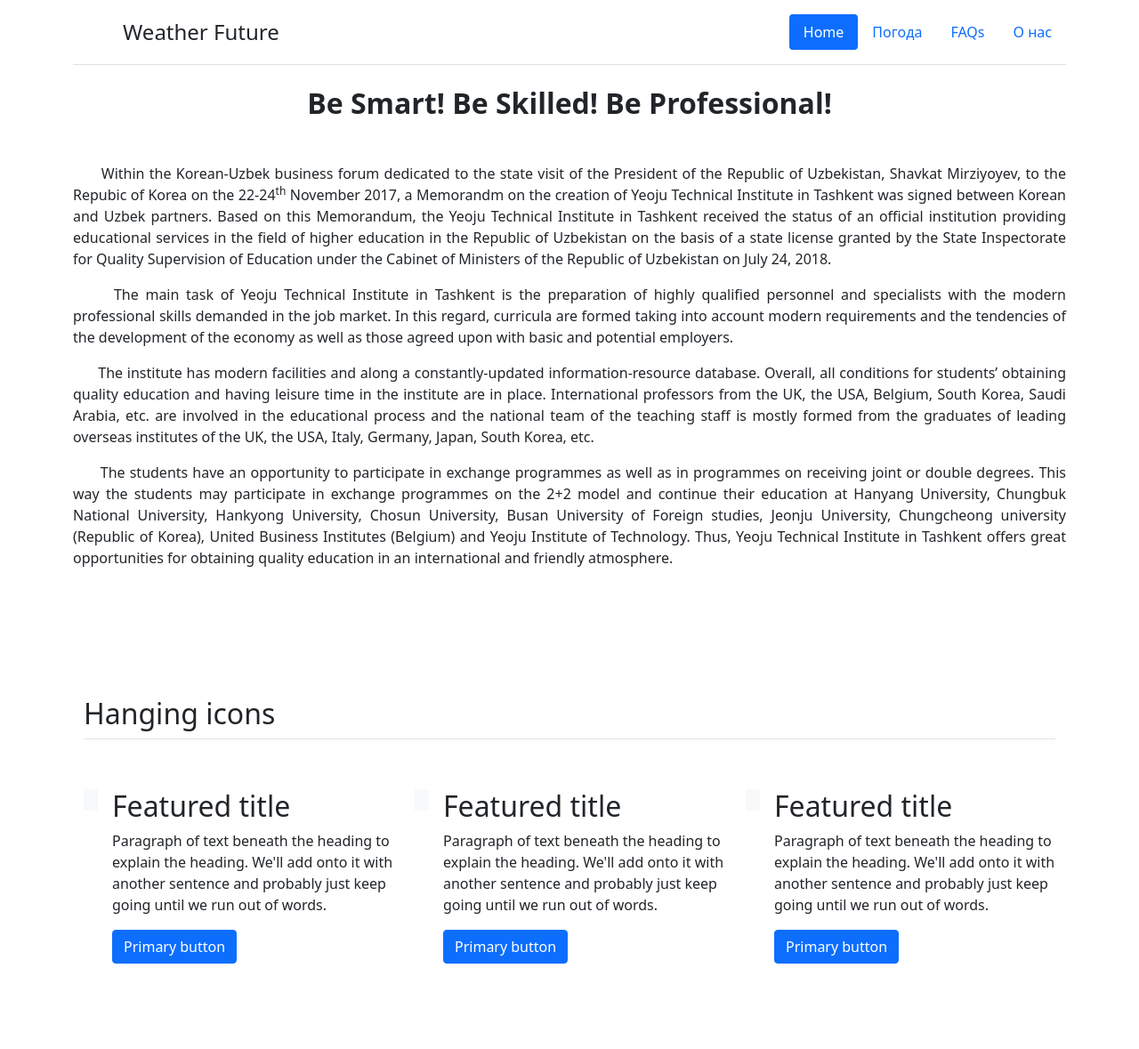
After one commit to Abduraxmonnn/WeatherApp, a Django app: page /info.html in a window 1280 px wide. The commit adds this page. Shown: the whole page at 89% size. Run offline with Django 3.2, Linux system fonts and the light colour scheme.

Commit message:
add html

```diff
--- a/app/api.py
+++ b/app/api.py
@@ -2,6 +2,14 @@
 import requests
 from .models import City
 from .forms import CityForm
+
+
+def main(request):
+    return render(request, 'weather/main.html')
+
+
+def info(request):
+    return render(request, 'weather/info.html')
 
 
 def index(request):
@@ -23,11 +31,13 @@
         city_info = {
             'city': city.name,
             'temp': res["main"]["temp"],
-            'icon': res["weather"][0]["icon"]
+            'icon': res["weather"][0]["icon"],
+            'description': res['weather'][0]['description'],
+            'speed': res['wind']['speed']
         }
 
         all_cities.append(city_info)
 
-    context = {'all_info': all_cities, 'form': form}
+        context = {'all_info': all_cities, 'form': form}
 
-    return render(request, 'weather/index.html', context)
+        return render(request, 'weather/index.html', context)
--- /dev/null
+++ b/app/templates/weather/info.html
@@ -0,0 +1,113 @@
+<!DOCTYPE html>
+<html lang="en">
+<head>
+    <meta charset="UTF-8">
+    <title>О нас</title>
+    <link rel="stylesheet" href="https://cdn.jsdelivr.net/npm/bootstrap@5.1.3/dist/css/bootstrap.min.css">
+</head>
+</body>
+<div class="main-content">
+    <div class="container">
+        <header class="d-flex flex-wrap justify-content-center py-3 mb-4 border-bottom">
+            <a href="/" class="d-flex align-items-center mb-3 mb-md-0 me-md-auto text-dark text-decoration-none">
+                <svg class="bi me-3" width="40" height="32">
+                    <use xlink:href="#bootstrap"></use>
+                </svg>
+                <span class="fs-4">Weather Future</span>
+            </a>
+
+            <ul class="nav nav-pills">
+                <li class="nav-item"><a href="main.html" class="nav-link active" aria-current="page">Home</a></li>
+                <li class="nav-item"><a href="index.html" class="nav-link">Погода</a></li>
+                <li class="nav-item"><a href="#" class="nav-link">FAQs</a></li>
+                <li class="nav-item"><a href="info.html" class="nav-link">О нас</a></li>
+            </ul>
+        </header>
+    </div>
+
+    <div class="container">
+        <h2 data-fontsize="34" data-lineheight="50" style="text-align: center;"><strong>Be Smart! Be Skilled! Be
+            Professional!</strong></h2>
+
+        <p style="text-align: center;">&nbsp;</p>
+
+        <p style="text-align: justify;">&nbsp; &nbsp; &nbsp; Within the Korean-Uzbek business forum dedicated to the
+            state visit of the President of the Republic of Uzbekistan, Shavkat Mirziyoyev, to the Repubic of Korea on
+            the 22-24<sup>th</sup>&nbsp;November 2017, a Memorandm on the creation of Yeoju Technical Institute in
+            Tashkent was signed between Korean and Uzbek partners. Based on this Memorandum, the Yeoju Technical
+            Institute in Tashkent received the status of an official institution providing educational services in the
+            field of higher education in the Republic of Uzbekistan on the basis of a state license granted by the State
+            Inspectorate for Quality Supervision of Education under the Cabinet of Ministers of the Republic of
+            Uzbekistan on July 24, 2018.</p>
+
+        <p style="text-align: justify;">&nbsp; &nbsp; &nbsp; The main task of Yeoju Technical Institute in Tashkent is
+            the preparation of highly qualified personnel and specialists with the modern professional skills demanded
+            in the job market. In this regard, curricula are formed taking into account modern requirements and the
+            tendencies of the development of the economy as well as those agreed upon with basic and potential
+            employers.</p>
+
+        <p style="text-align: justify;">&nbsp; &nbsp; &nbsp; The institute has modern facilities and along a
+            constantly-updated information-resource database. Overall, all conditions for students’ obtaining quality
+            education and having leisure time in the institute are in place. International professors from the UK, the
+            USA, Belgium, South Korea, Saudi Arabia, etc. are involved in the educational process and the national team
+            of the teaching staff is mostly formed from the graduates of leading overseas institutes of the UK, the USA,
+            Italy, Germany, Japan, South Korea, etc.</p>
+
+        <p style="text-align: justify;">&nbsp; &nbsp; &nbsp; The students have an opportunity to participate in exchange
+            programmes as well as in programmes on receiving joint or double degrees. This way the students may
+            participate in exchange programmes on the 2+2 model and continue their education at Hanyang University,
+            Chungbuk National University, Hankyong University, Chosun University, Busan University of Foreign studies,
+            Jeonju University, Chungcheong university (Republic of Korea), United Business Institutes (Belgium) and
+            Yeoju Institute of Technology. Thus, Yeoju Technical Institute in Tashkent offers great opportunities for
+            obtaining quality education in an international and friendly atmosphere.</p>
+
+        <p style="text-align: justify;">&nbsp;</p>
+
+        <p style="text-align: justify;">&nbsp;</p>
+    </div>
+
+    <div class="container px-4 py-5" id="hanging-icons">
+    <h2 class="pb-2 border-bottom">Hanging icons</h2>
+    <div class="row g-4 py-5 row-cols-1 row-cols-lg-3">
+      <div class="col d-flex align-items-start">
+        <div class="icon-square bg-light text-dark flex-shrink-0 me-3">
+          <svg class="bi" width="1em" height="1em"><use xlink:href="#toggles2"></use></svg>
+        </div>
+        <div>
+          <h2>Featured title</h2>
+          <p>Paragraph of text beneath the heading to explain the heading. We'll add onto it with another sentence and probably just keep going until we run out of words.</p>
+          <a href="#" class="btn btn-primary">
+            Primary button
+          </a>
+        </div>
+      </div>
+      <div class="col d-flex align-items-start">
+        <div class="icon-square bg-light text-dark flex-shrink-0 me-3">
+          <svg class="bi" width="1em" height="1em"><use xlink:href="#cpu-fill"></use></svg>
+        </div>
+        <div>
+          <h2>Featured title</h2>
+          <p>Paragraph of text beneath the heading to explain the heading. We'll add onto it with another sentence and probably just keep going until we run out of words.</p>
+          <a href="#" class="btn btn-primary">
+            Primary button
+          </a>
+        </div>
+      </div>
+      <div class="col d-flex align-items-start">
+        <div class="icon-square bg-light text-dark flex-shrink-0 me-3">
+          <svg class="bi" width="1em" height="1em"><use xlink:href="#tools"></use></svg>
+        </div>
+        <div>
+          <h2>Featured title</h2>
+          <p>Paragraph of text beneath the heading to explain the heading. We'll add onto it with another sentence and probably just keep going until we run out of words.</p>
+          <a href="#" class="btn btn-primary">
+            Primary button
+          </a>
+        </div>
+      </div>
+    </div>
+  </div>
+
+</div>
+</body>
+</html>
--- a/app/urls.py
+++ b/app/urls.py
@@ -3,4 +3,6 @@
 
 urlpatterns = [
     path('index.html', api.index),
+    path('main.html', api.main),
+    path('info.html', api.info)
 ]
```
Also changed, not shown: app/templates/weather/index.html (+26 -13 lines), app/templates/weather/main.html (added, +111 -0 lines), app/templates/weather/styles.css (added, +7 -0 lines), db.sqlite3.
